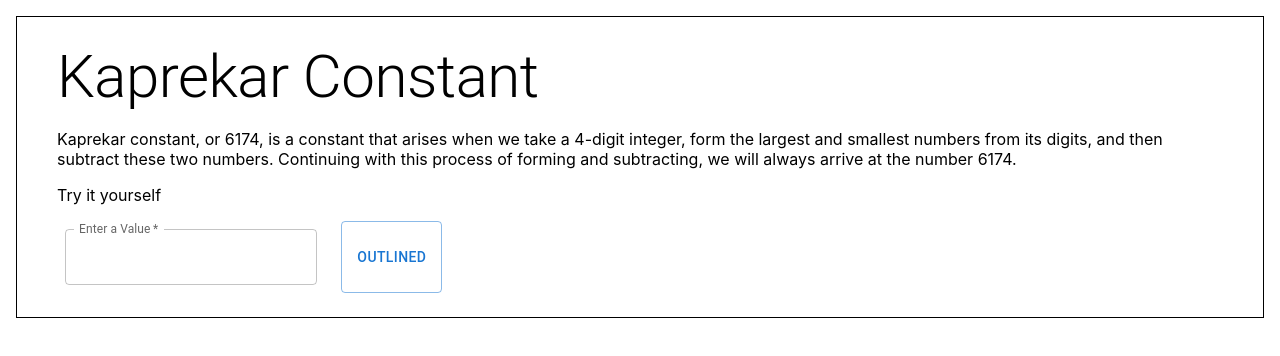
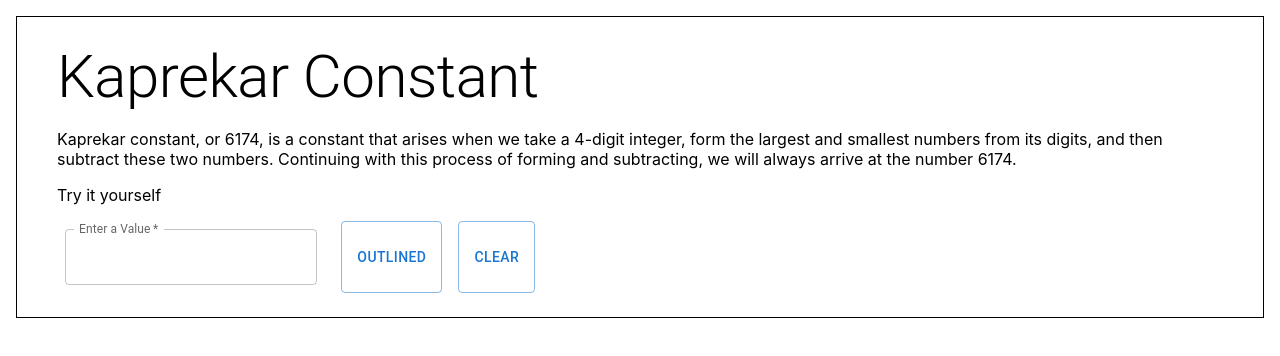
Before and after one commit to cerdamario13/fun-math, a React (Create React App) app: page / in a window 1280 px wide. Shown: the top 356 px of the page. Built offline with nearby package versions, Linux system fonts and the light colour scheme.

Commit message:
clear button

```diff
--- a/src/App.js
+++ b/src/App.js
@@ -53,6 +53,14 @@ function App() {
       return kaprekar_function(output, operations);
   };
 
+  //clear the errors and operations
+  const clearOperations = () => {
+    setErrorStatus(false);
+    setError("");
+    setOperations([]);
+    setNumberVal("");
+    return;
+  }
 
   // Calculate the Kaprekar value show how to arrive there
   const calculateValue = () => {
@@ -143,6 +151,7 @@ function App() {
             onChange={(event) => setNumberVal(event.target.value)}
           />
           <Button variant="outlined" onClick={() => calculateValue()}>Outlined</Button>
+          <Button variant="outlined" onClick={() => clearOperations()}>Clear</Button>
 
         </Stack>
 
```
